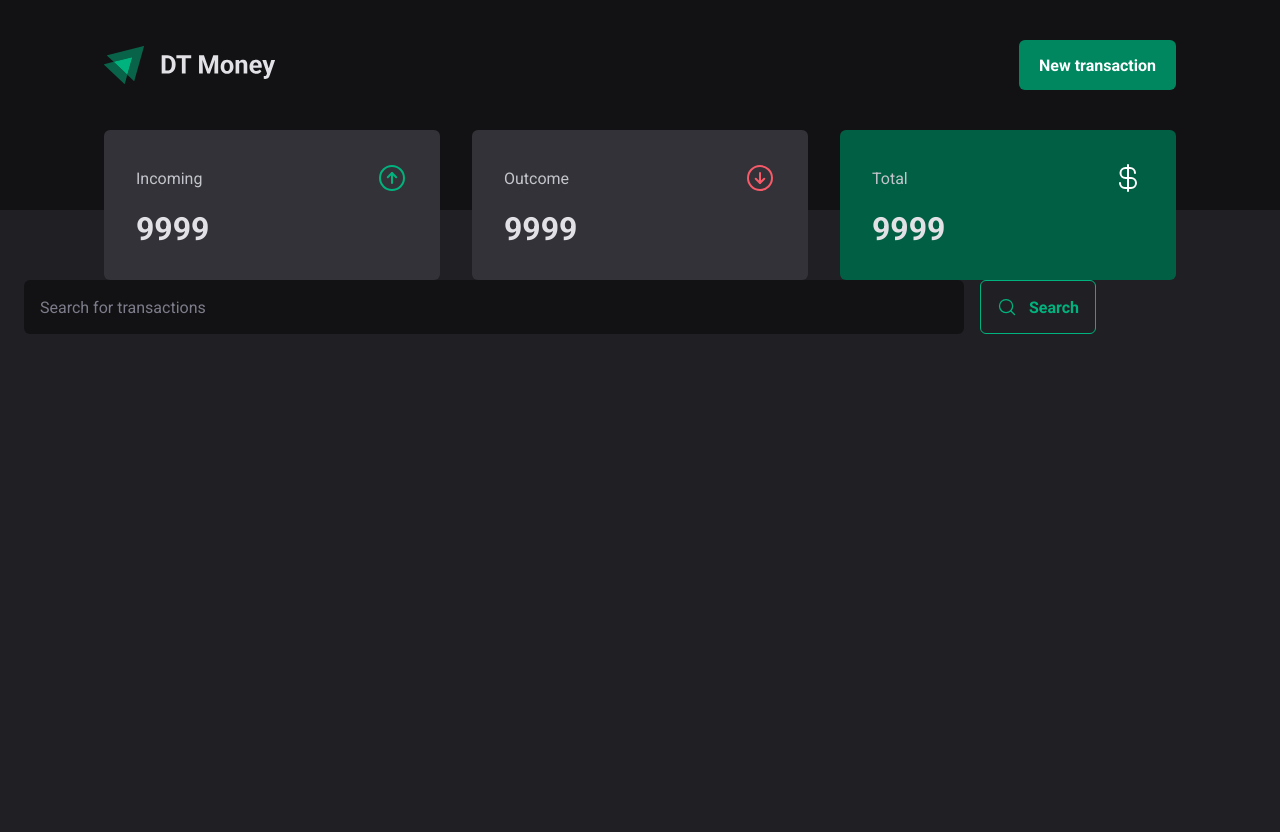
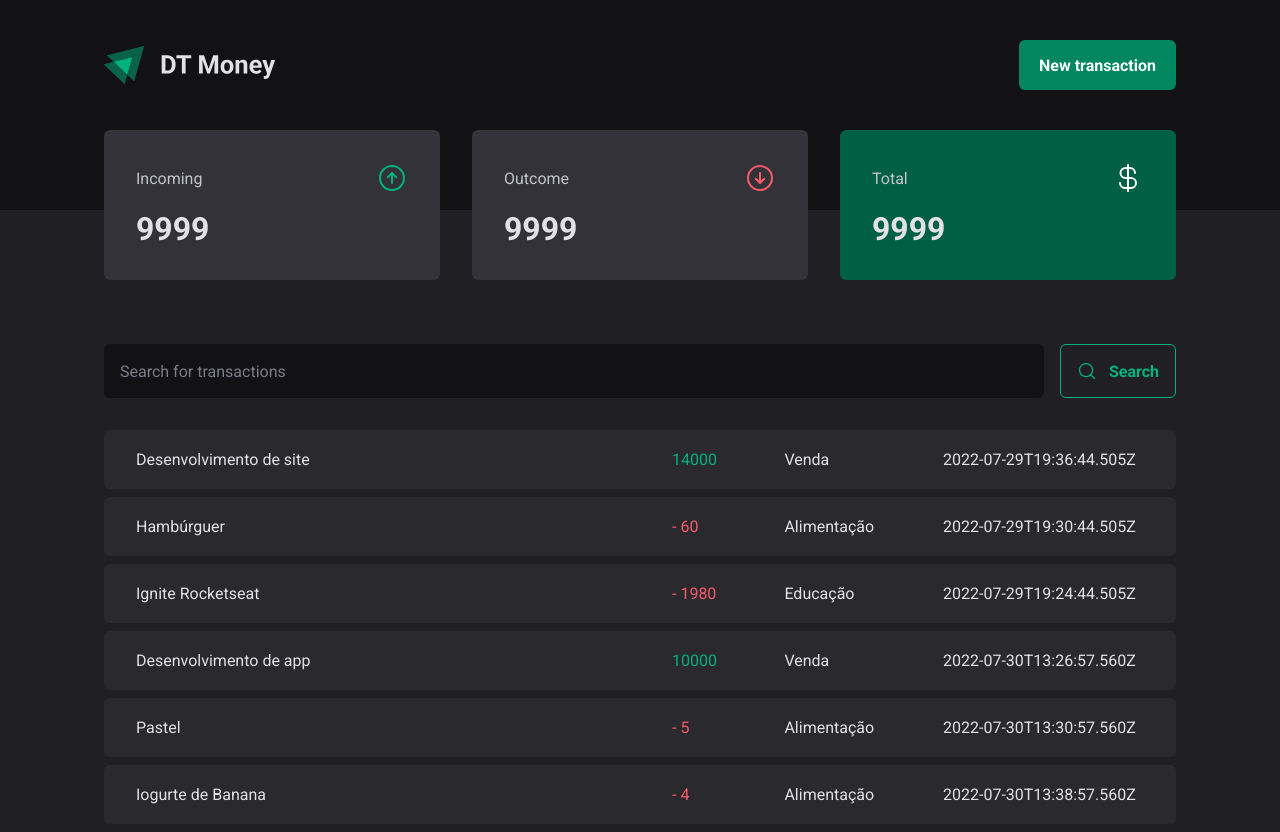
Before and after one commit to candidosilva/finance-control-react, a React (Vite) app: page / in a window 1280 px wide. Before the commit the page ends 800 px from the top, so only its background shows below. Built offline with nearby package versions, Linux system fonts and the light colour scheme.

Commit message:
Added table layout
Added table layout

```diff
--- /dev/null
+++ b/server.json
@@ -0,0 +1,52 @@
+{
+  "transactions": [
+    {
+      "id": 1,
+      "description": "Desenvolvimento de site",
+      "type": "income",
+      "category": "Venda",
+      "price": 14000,
+      "createdAt": "2022-07-29T19:36:44.505Z"
+    },
+    {
+      "id": 2,
+      "description": "Hambúrguer",
+      "type": "outcome",
+      "category": "Alimentação",
+      "price": 60,
+      "createdAt": "2022-07-29T19:30:44.505Z"
+    },
+    {
+      "id": 3,
+      "description": "Ignite Rocketseat",
+      "type": "outcome",
+      "category": "Educação",
+      "price": 1980,
+      "createdAt": "2022-07-29T19:24:44.505Z"
+    },
+    {
+      "description": "Desenvolvimento de app",
+      "price": 10000,
+      "category": "Venda",
+      "type": "income",
+      "createdAt": "2022-07-30T13:26:57.560Z",
+      "id": 4
+    },
+    {
+      "description": "Pastel",
+      "price": 5,
+      "category": "Alimentação",
+      "type": "outcome",
+      "createdAt": "2022-07-30T13:30:57.560Z",
+      "id": 5
+    },
+    {
+      "description": "Iogurte de Banana",
+      "price": 4,
+      "category": "Alimentação",
+      "type": "outcome",
+      "createdAt": "2022-07-30T13:38:57.560Z",
+      "id": 6
+    }
+  ]
+}
--- a/src/pages/Transactions/index.tsx
+++ b/src/pages/Transactions/index.tsx
@@ -1,7 +1,12 @@
 import { Header } from "../../components/Header";
 import { Summary } from "../../components/Summary";
 import { SearchForm } from "./components/SearchForm/index";
-import { TransactionsContainer } from "./styles";
+import {
+  PriceHighlight,
+  TransactionsContainer,
+  TransactionsTable,
+} from "./styles";
+import transactions from "../../../server.json";
 
 export function Transactions() {
   return (
@@ -11,6 +16,26 @@ export function Transactions() {
 
       <TransactionsContainer>
         <SearchForm />
+
+        <TransactionsTable>
+          <tbody>
+            {transactions.transactions.map((transaction) => {
+              return (
+                <tr key={transaction.id}>
+                  <td width="50%">{transaction.description}</td>
+                  <td>
+                    <PriceHighlight variant={transaction.type}>
+                      {transaction.type === "outcome" && "- "}
+                      {transaction.price}
+                    </PriceHighlight>
+                  </td>
+                  <td>{transaction.category}</td>
+                  <td>{transaction.createdAt}</td>
+                </tr>
+              );
+            })}
+          </tbody>
+        </TransactionsTable>
       </TransactionsContainer>
     </div>
   );
--- a/src/pages/Transactions/styles.ts
+++ b/src/pages/Transactions/styles.ts
@@ -3,6 +3,39 @@ import styled from "styled-components";
 export const TransactionsContainer = styled.main`
   width: 100%;
   max-width: 1120px;
-  padding: 4rem auto 0;
+  margin: 4rem auto 0;
   padding: 0 1.5rem;
 `;
+
+export const TransactionsTable = styled.table`
+  width: 100%;
+  border-collapse: separate;
+  border-spacing: 0 0.5rem;
+  margin-top: 1.5rem;
+
+  td {
+    padding: 1.25rem 2rem;
+    background: ${(props) => props.theme["gray-700"]};
+
+    &:first-child {
+      border-top-left-radius: 6px;
+      border-bottom-left-radius: 6px;
+    }
+
+    &:last-child {
+      border-top-right-radius: 6px;
+      border-bottom-right-radius: 6px;
+    }
+  }
+`;
+
+interface PriceHighlightProps {
+  variant: "income" | "outcome";
+}
+
+export const PriceHighlight = styled.span<PriceHighlightProps>`
+  color: ${(props) =>
+    props.variant === "income"
+      ? props.theme["green-300"]
+      : props.theme["red-300"]};
+`;
```
